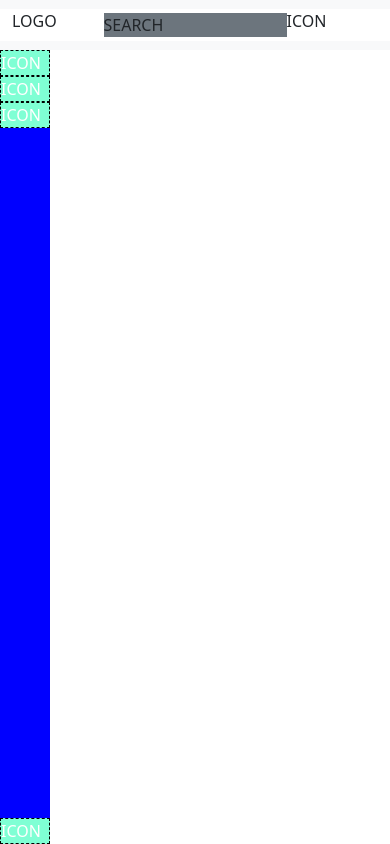
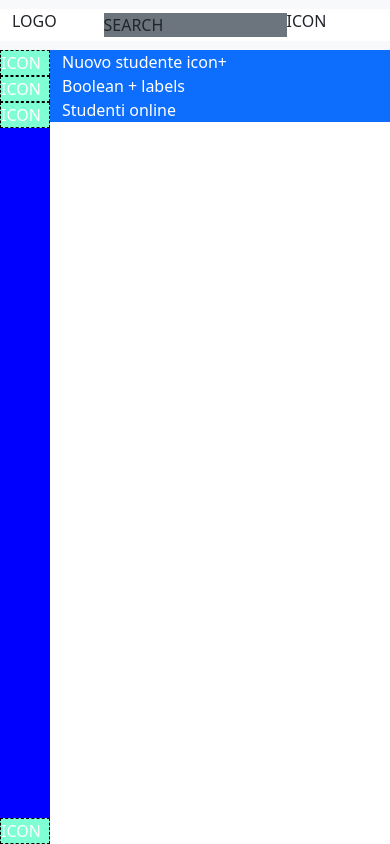
Before and after one commit to AndreaPiazza33/html-css-bootstrap-dashboard, a plain HTML site: page index.html in a window 390 px wide. Drawn offline with nearby package versions, Linux system fonts and the light colour scheme.

Commit message:
feat: add main header responsive layout

```diff
--- a/CSS/style.css
+++ b/CSS/style.css
@@ -12,8 +12,15 @@
 
 /*MAIN*/
 
+/*HEADER*/
+.ms-main-header{
+    margin-left: 50px;
+}
 /*SIDEBAR*/
 .ms-sidebar{
+    position: absolute;
+    left: 0;
+    top: 50px;
     width: 50px;
     background-color: blue;
     height: calc(100vh - 50px);
@@ -27,6 +34,12 @@
 
 /*RESPONSIVE*/
 @media screen and (min-width:992px) {
+    /*MAIN-HEADER*/
+    .ms-main-header{
+        margin-left: 200px;
+    }
+
+    /*SIDEBAR*/
     .ms-sidebar{
         width: 200px;
     }
--- a/index.html
+++ b/index.html
@@ -15,7 +15,7 @@
 
     <title>Bootstrap Dashboard</title>
 </head>
-<body><!--header con 3 div, sidebar e main content con cards -->
+<body><!--MOBILE FIRST--> <!--header con 3 div, sidebar e main content con cards-->
     <header class="d-flex align-items-center ms-nav-header"><!--3 div con logo e icon che scompaiono-->
         <div class="container-fluid bg-white">
             <div class="d-flex">
@@ -27,6 +27,24 @@
     </header>
 
     <main><!--sidebar con flex,header e main content con cards-->
+        <!--MAIN HEADER-->
+        <header class="bg-primary ms-main-header"><!--3 div containerizzati,mobile a colonne,tablet affiancate stessa larghezza e desktop affiancate la prima con larghezza doppia-->
+            <div class="container">
+                <div class="d-flex flex-column flex-md-row text-white">
+                    <div class="order-md-3 col-12 col-md-4 col-lg-3">
+                        <span>Nuovo studente</span>
+                        <span>icon+</span>
+                    </div>
+                    <div class="order-md-1 col-12 col-md-4 col-lg-6">
+                        <span>Boolean + labels</span>
+                    </div>
+                    <div class="order-md-2 col-12 col-md-4 col-lg-3">
+                        <span>Studenti online</span>
+                    </div>
+                </div>
+
+            </div>
+        </header>
 
         <!--SIDEBAR-->
         <div class="d-flex flex-column justify-content-between ms-sidebar text-white">
```
